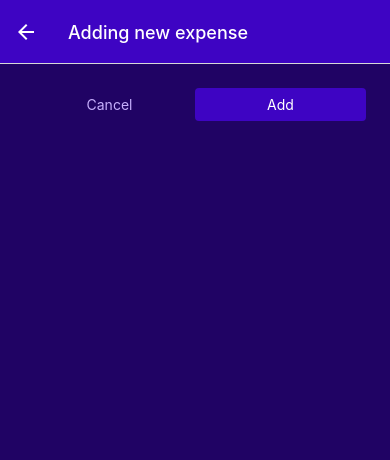
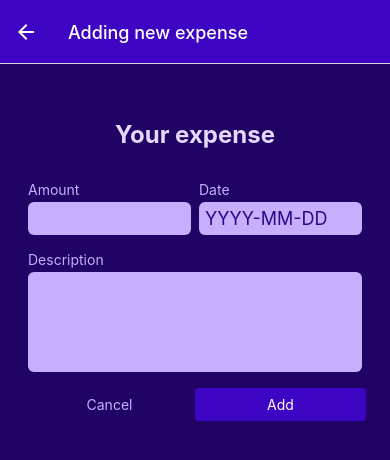
Before and after one commit to ShadeVI/React-Native-ExpensesTracker-Course, a React Native app: screen /ManageExpense in a window 390 px wide. Shown: the top 460 px of the page. Built offline with nearby package versions, Linux system fonts and the light colour scheme.

Commit message:
working on ManageExpense form

```diff
--- /dev/null
+++ b/components/ManageExpense/ExpenseForm.js
@@ -0,0 +1,61 @@
+import { StyleSheet, Text, View } from "react-native";
+import Input from "./Input";
+import { GlobalStyle } from "../../constants/styles";
+
+const ExpenseForm = () => {
+  const amountChangedHandler = () => null;
+  const dateChangedHandler = () => null;
+  const descriptionChangedHandler = () => null;
+
+  return (
+    <View style={styles.form}>
+      <Text style={styles.title}>Your expense</Text>
+      <View style={styles.inputRow}>
+        <Input
+          label="Amount"
+          textInputConfig={{
+            keyboardType: "decimal-pad",
+            onChangeText: amountChangedHandler,
+          }}
+        />
+        <Input
+          label="Date"
+          textInputConfig={{
+            placeholder: "YYYY-MM-DD",
+            maxLength: 10,
+            onChange: dateChangedHandler,
+          }}
+        />
+      </View>
+      <View style={styles.inputRow}>
+        <Input
+          label="Description"
+          textInputConfig={{
+            multiline: true,
+            //autoCapitalize: "none",
+            //autoCorrect: false,
+            onChangeText: descriptionChangedHandler,
+          }}
+        />
+      </View>
+    </View>
+  );
+};
+export default ExpenseForm;
+
+const styles = StyleSheet.create({
+  form: {
+    marginVertical: 8,
+  },
+  title: {
+    fontSize: 24,
+    fontWeight: "bold",
+    color: GlobalStyle.colors.primary50,
+    textAlign: "center",
+    marginVertical: 24,
+  },
+  inputRow: {
+    flexDirection: "row",
+    justifyContent: "space-between",
+  },
+});
--- /dev/null
+++ b/components/ManageExpense/Input.js
@@ -0,0 +1,42 @@
+import { StyleSheet, Text, TextInput, View } from "react-native";
+import { GlobalStyle } from "../../constants/styles";
+
+const Input = ({ label, textInputConfig }) => {
+  return (
+    <View style={styles.container}>
+      <Text style={styles.label}>{label}</Text>
+      <TextInput
+        style={[
+          styles.input,
+          textInputConfig.multiline && styles.inputMultiline,
+        ]}
+        {...textInputConfig}
+      />
+    </View>
+  );
+};
+export default Input;
+
+const styles = StyleSheet.create({
+  container: {
+    marginHorizontal: 4,
+    marginVertical: 8,
+    flex: 1,
+  },
+  label: {
+    fontSize: 14,
+    color: GlobalStyle.colors.primary100,
+    marginBottom: 4,
+  },
+  input: {
+    backgroundColor: GlobalStyle.colors.primary100,
+    padding: 6,
+    borderRadius: 6,
+    fontSize: 18,
+    color: GlobalStyle.colors.primary700,
+  },
+  inputMultiline: {
+    minHeight: 100,
+    textAlignVertical: "top",
+  },
+});
--- a/screens/ManageExpense.js
+++ b/screens/ManageExpense.js
@@ -4,6 +4,7 @@ import IconButton from "../components/UI/IconButton";
 import { GlobalStyle } from "../constants/styles";
 import Button from "../components/UI/Button";
 import { useExpenses } from "../store/expenses-context";
+import ExpenseForm from "../components/ManageExpense/ExpenseForm";
 
 const ManageExpense = ({ route, navigation }) => {
   const expensesContext = useExpenses();
@@ -29,6 +30,7 @@ const ManageExpense = ({ route, navigation }) => {
 
   return (
     <View style={styles.container}>
+      <ExpenseForm />
       <View style={styles.buttons}>
         <Button mode="flat" onPress={cancelHandler} style={styles.button}>
           Cancel
```
